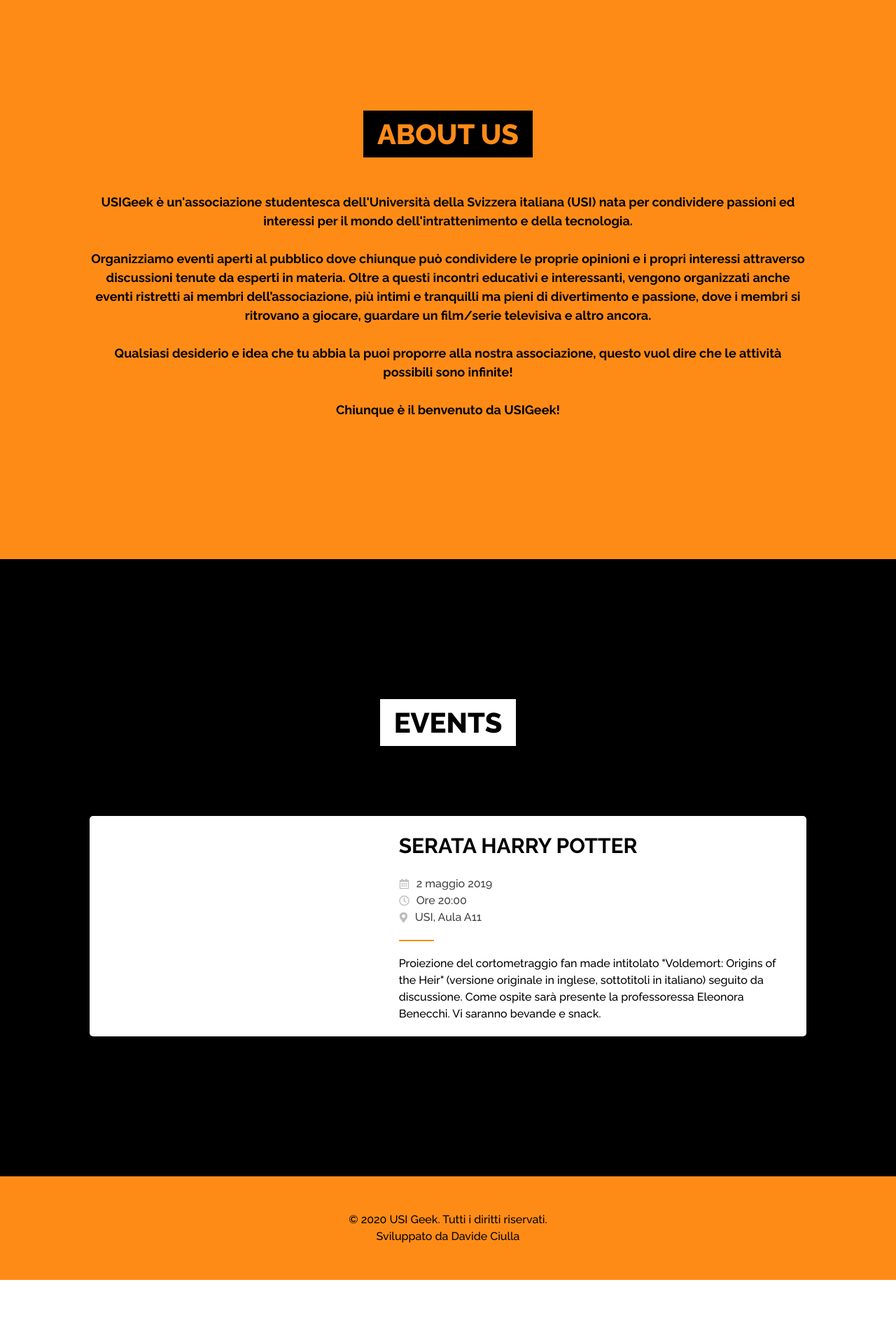
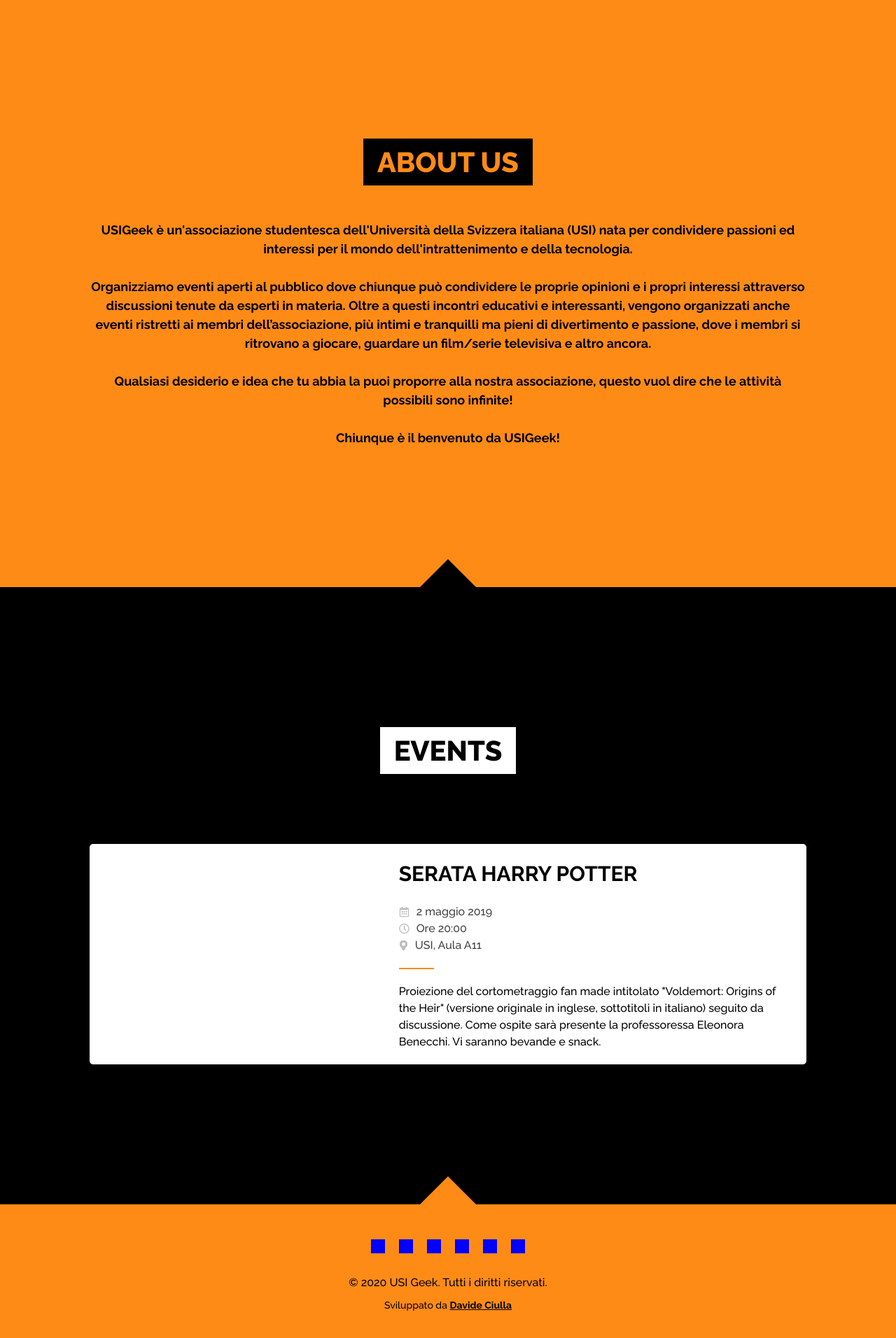
Before and after one commit to DaveKeehl/usigeek, a React (Create React App) app: page / in a window 1280 px wide. Shown: the part 842-2754 px from the top of the page at 70% size. Before the commit the page ends 2671 px from the top, so only its background shows below. Built offline with nearby package versions, Linux system fonts and the light colour scheme.

Commit message:
some more general style update

```diff
--- a/src/components/Footer/Footer.js
+++ b/src/components/Footer/Footer.js
@@ -5,9 +5,16 @@ class Footer extends Component {
 	render() {
 		return (
 			<footer className={this.props.className}>
-				<div className="socials"></div>
+				<div className="socials">
+					<a href="https://www.facebook.com/UsiGeek/"></a>
+					<a href="https://www.facebook.com/UsiGeek/"></a>
+					<a href="https://www.facebook.com/UsiGeek/"></a>
+					<a href="https://www.facebook.com/UsiGeek/"></a>
+					<a href="https://www.facebook.com/UsiGeek/"></a>
+					<a href="https://www.facebook.com/UsiGeek/"></a>
+				</div>
 				<p>© 2020 USI Geek. Tutti i diritti riservati.</p>
-				<p>Sviluppato da Davide Ciulla</p>
+				<p>Sviluppato da <a href="https://www.google.com/">Davide Ciulla</a></p>
 			</footer>
 		)
 	}
--- a/src/styles/base/_variables.scss
+++ b/src/styles/base/_variables.scss
@@ -47,3 +47,9 @@ $h2-mobile                : 1.5rem                                     !default;
 // =============================================================================
 
 $section-spacing          : 200px 0                                    !default;
+
+// =============================================================================
+// SIZES
+// =============================================================================
+
+$triangle                 : 40px                                       !default;
--- a/src/styles/components/_about.scss
+++ b/src/styles/components/_about.scss
@@ -1,4 +1,5 @@
 .about {
+	position: relative;
 	display: flex;
 	flex-direction: column;
 	align-items: center;
@@ -14,4 +15,14 @@
 		font-size: 1.125rem;
 		font-weight: 600;
 	}
+	&::after {
+		content: '';
+		position: absolute;
+		bottom: 0;
+		width: 0;
+		height: 0;
+		border-style: solid;
+		border-width: 0 $triangle $triangle $triangle;
+		border-color: transparent transparent $black transparent;
+	}
 }
--- a/src/styles/components/_events.scss
+++ b/src/styles/components/_events.scss
@@ -1,4 +1,5 @@
 .events {
+	position: relative;
 	display: flex;
 	flex-direction: column;
 	align-items: center;
@@ -7,6 +8,16 @@
 	h1 {
 		background-color: $white;
 		margin-bottom: 100px;
+	}
+	&::after {
+		content: '';
+		position: absolute;
+		bottom: 0;
+		width: 0;
+		height: 0;
+		border-style: solid;
+		border-width: 0 $triangle $triangle $triangle;
+		border-color: transparent transparent $orange transparent;
 	}
 	.event {
 		display: grid;
--- a/src/styles/components/_footer.scss
+++ b/src/styles/components/_footer.scss
@@ -1,4 +1,27 @@
 .footer {
 	background-color: $orange;
 	padding: 50px 0;
+	.socials {
+		display: grid;
+		grid-template-columns: 1fr 1fr 1fr 1fr 1fr 1fr;
+		grid-column-gap: 20px;
+		margin: 0 auto;
+		margin-bottom: 30px;
+		width: fit-content;
+		a {
+			height: 20px;
+			width: 20px;
+			background-color: blue;
+		}
+	}
+	p {
+		margin-top: 10px;
+		& > a {
+			color: $black;
+			font-weight: 600;
+		}
+		&:nth-of-type(2) {
+			font-size: 0.875rem;
+		}
+	}
 }
--- a/src/styles/components/_hero.scss
+++ b/src/styles/components/_hero.scss
@@ -1,7 +1,17 @@
 .hero {
 	background-color: $black;
-	height: 100vh;
+	height: calc(100vh + #{$triangle});
 	display: flex;
 	justify-content: center;
 	align-items: center;
+	&::after {
+		content: '';
+		position: absolute;
+		bottom: -$triangle;
+		width: 0;
+		height: 0;
+		border-style: solid;
+		border-width: 0 $triangle $triangle $triangle;
+		border-color: transparent transparent $orange transparent;
+	}
 }
```
